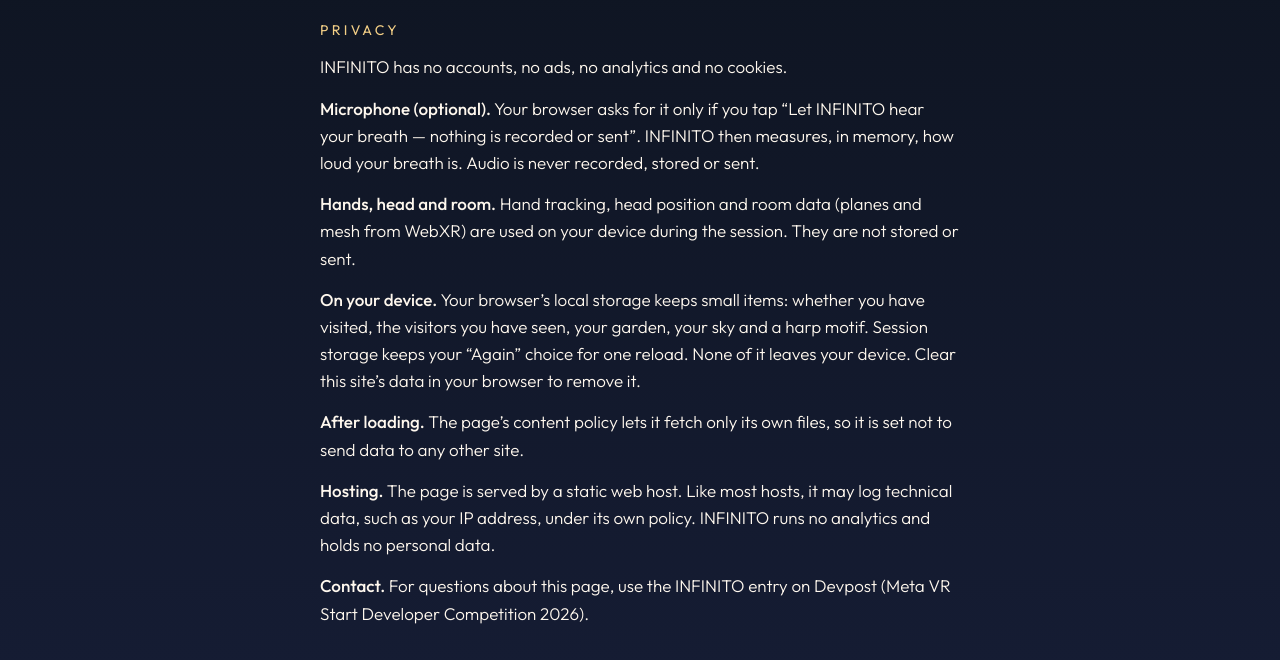
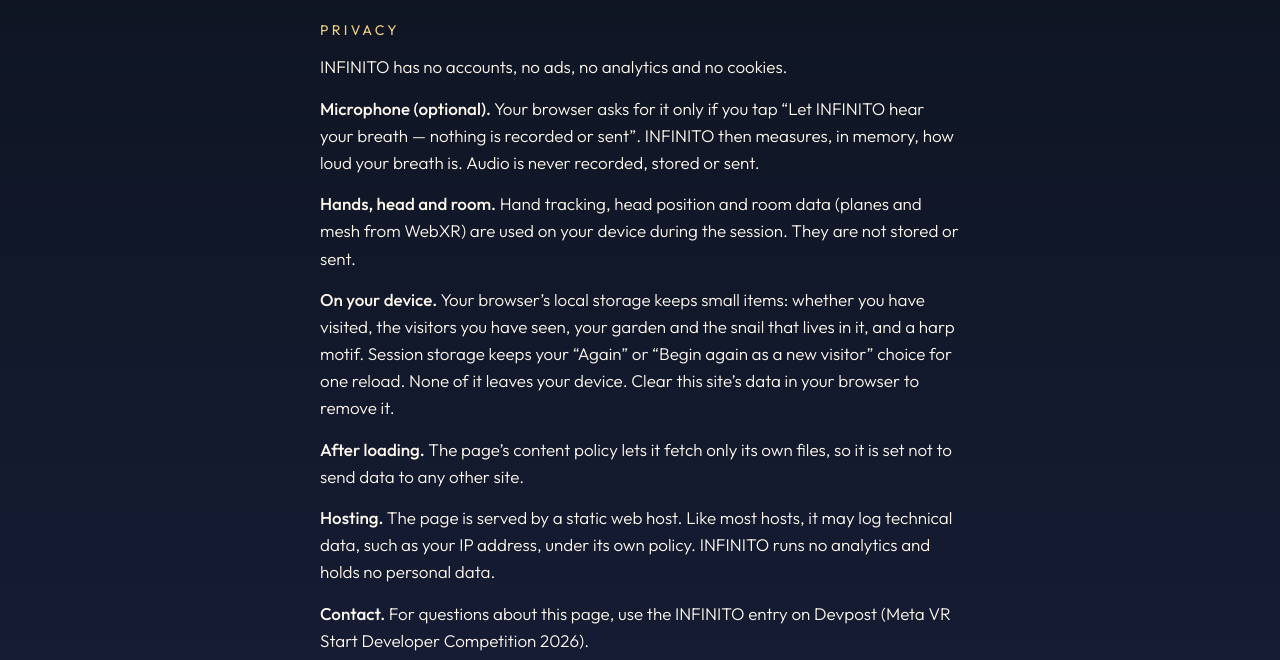
Before and after one commit to bleiquelc/bleiquelc.github.io, a plain HTML site: page privacy.html in a window 1280 px wide. Shown: the part 135-795 px from the top of the page. Drawn offline with Linux system fonts and the light colour scheme.

Commit message:
INFINITO 7143384e

```diff
--- a/privacy.html
+++ b/privacy.html
@@ -37,7 +37,7 @@
     <p>INFINITO has no accounts, no ads, no analytics and no cookies.</p>
     <p><strong>Microphone (optional).</strong> Your browser asks for it only if you tap &ldquo;Let INFINITO hear your breath — nothing is recorded or sent&rdquo;. INFINITO then measures, in memory, how loud your breath is. Audio is never recorded, stored or sent.</p>
     <p><strong>Hands, head and room.</strong> Hand tracking, head position and room data (planes and mesh from WebXR) are used on your device during the session. They are not stored or sent.</p>
-    <p><strong>On your device.</strong> Your browser&rsquo;s local storage keeps small items: whether you have visited, the visitors you have seen, your garden, your sky and a harp motif. Session storage keeps your &ldquo;Again&rdquo; choice for one reload. None of it leaves your device. Clear this site&rsquo;s data in your browser to remove it.</p>
+    <p><strong>On your device.</strong> Your browser&rsquo;s local storage keeps small items: whether you have visited, the visitors you have seen, your garden and the snail that lives in it, and a harp motif. Session storage keeps your &ldquo;Again&rdquo; or &ldquo;Begin again as a new visitor&rdquo; choice for one reload. None of it leaves your device. Clear this site&rsquo;s data in your browser to remove it.</p>
     <p><strong>After loading.</strong> The page&rsquo;s content policy lets it fetch only its own files, so it is set not to send data to any other site.</p>
     <p><strong>Hosting.</strong> The page is served by a static web host. Like most hosts, it may log technical data, such as your IP address, under its own policy. INFINITO runs no analytics and holds no personal data.</p>
     <p><strong>Contact.</strong> For questions about this page, use the INFINITO entry on Devpost (Meta VR Start Developer Competition 2026).</p>
```
Also changed, not shown: THIRD-PARTY-NOTICES.txt, 3 other files.
